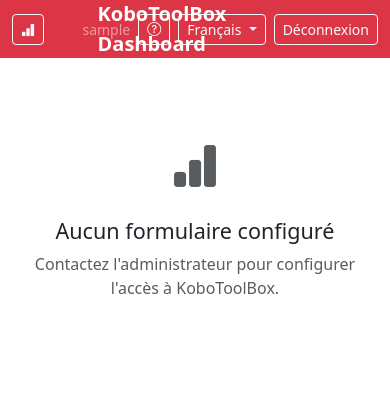
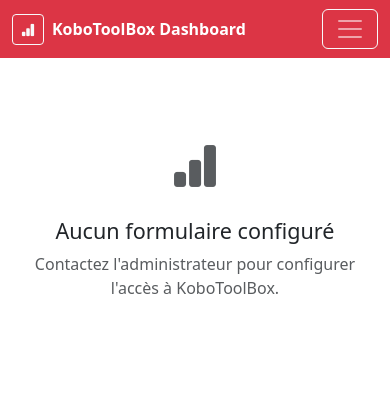
Before and after one commit to vmalep/KoboDashBoard, a Django app: page /dashboard/ in a window 390 px wide. Shown: the top 420 px of the page. Run offline with Django 5.2, Linux system fonts and the light colour scheme; the visitor is signed in with stand-in values (Sample User, id 1); data comes from the database, SQL or seed files in the repository; data that the repository does not hold is empty.

Commit message:
Fix navbar mobile layout: hamburger collapse + responsive logo placement
On mobile: home icon left, logo inline, hamburger right.
On desktop: home icon left, logo centred (absolute), items right.

Co-Authored-By: Claude Sonnet 4.6 <noreply@anthropic.com>

```diff
--- a/dashboard/templates/dashboard/base.html
+++ b/dashboard/templates/dashboard/base.html
@@ -31,24 +31,39 @@
 <body class="d-flex flex-column min-vh-100">
   <nav class="navbar navbar-expand-lg navbar-dark bg-danger sticky-top">
     <div class="container-fluid position-relative">
-      {# Left: home icon — always the chart button #}
-      <a class="navbar-brand" href="/dashboard/">
+
+      {# Left: home icon — always visible #}
+      <a class="navbar-brand me-2" href="/dashboard/">
         <span class="btn btn-sm btn-outline-light py-1 px-2">
           <i class="bi bi-bar-chart-fill"></i>
         </span>
       </a>
 
-      {# Centre: org logo or app name — absolutely centred #}
-      <div class="position-absolute start-50 translate-middle-x d-flex align-items-center">
+      {# Centre logo: inline on mobile, absolutely centred on desktop #}
       {% if site_config and site_config.logo %}
         <img src="{{ site_config.logo.url }}" alt="{{ site_config.org_name }}"
+             class="d-lg-none" style="max-height:30px;width:auto">
+        <div class="position-absolute start-50 translate-middle-x d-none d-lg-flex align-items-center">
+          <img src="{{ site_config.logo.url }}" alt="{{ site_config.org_name }}"
                style="max-height:36px;width:auto">
+        </div>
       {% else %}
+        <span class="fw-bold text-white d-lg-none">{{ site_config.org_name|default:"KoboToolBox Dashboard" }}</span>
+        <div class="position-absolute start-50 translate-middle-x d-none d-lg-flex align-items-center">
           <span class="fw-bold fs-5 text-white">{{ site_config.org_name|default:"KoboToolBox Dashboard" }}</span>
+        </div>
       {% endif %}
-      </div>
 
-      <div class="ms-auto d-flex align-items-center gap-2">
+      {# Hamburger toggler — mobile only #}
+      <button class="navbar-toggler border-light ms-auto" type="button"
+              data-bs-toggle="collapse" data-bs-target="#navbarMain"
+              aria-controls="navbarMain" aria-expanded="false">
+        <span class="navbar-toggler-icon"></span>
+      </button>
+
+      {# Collapsible items #}
+      <div class="collapse navbar-collapse" id="navbarMain">
+        <div class="ms-auto d-flex align-items-center gap-2 flex-wrap py-2 py-lg-0">
           <span class="text-white-50 small">{{ request.user.username }}</span>
           {% if is_power_user %}
             {% with pending=pending_users_count %}
@@ -106,6 +121,8 @@
           </form>
         </div>
       </div>
+
+    </div>
   </nav>
 
   <div class="container-fluid py-4 flex-grow-1">
```
Lines whose indentation alone changed are shown as unchanged.
